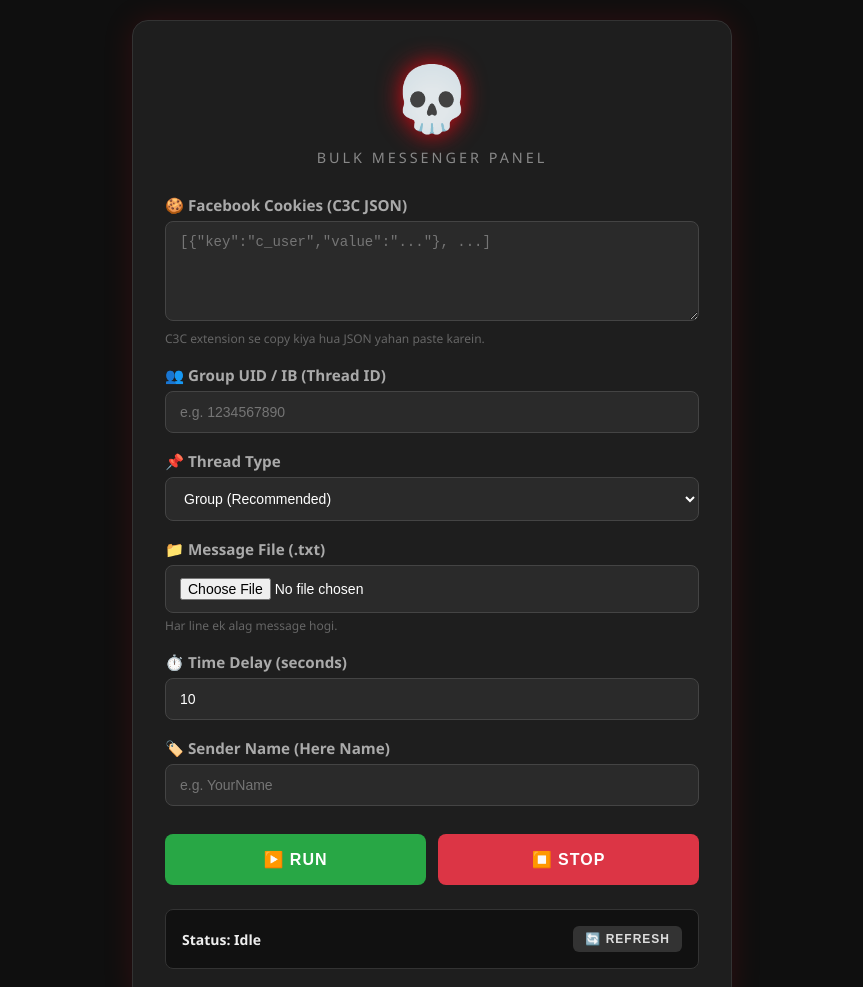
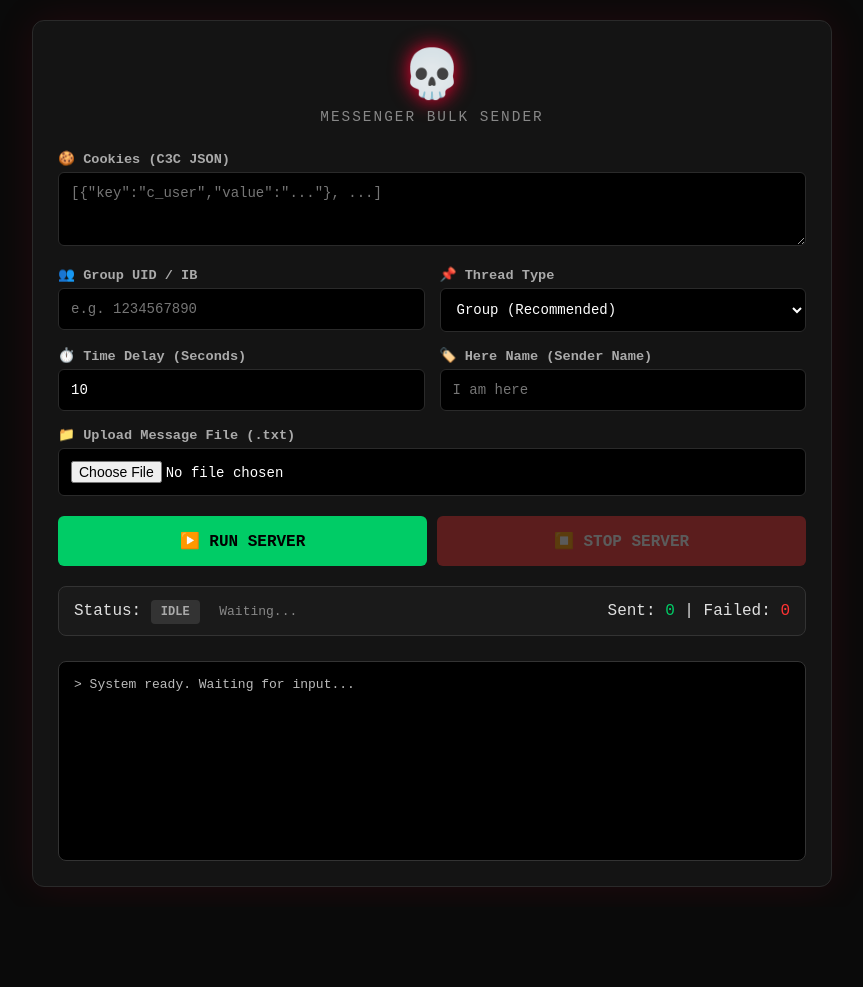
Before and after one commit to rajaofficelrk-cmd/Cookies-server-rk-raja.-2, a plain HTML site: page templates/index.html in a window 1280 px wide. Shown: the top 987 px of the page, without its empty margins (208-1071 px from the left). After the commit the page ends 907 px from the top, so only its background shows below. Drawn offline with Linux system fonts and the light colour scheme; no server answers.

Commit message:
Update index.html

```diff
--- a/templates/index.html
+++ b/templates/index.html
@@ -5,248 +5,214 @@
     <meta name="viewport" content="width=device-width, initial-scale=1.0">
     <title>💀 Bulk Messenger Panel</title>
     <style>
-        :root {
-            --bg: #0f0f0f;
-            --card: #1e1e1e;
-            --border: #333;
-            --text: #eee;
-            --accent: #e50914;
-            --green: #28a745;
-            --red: #dc3545;
-            --yellow: #ffc107;
-        }
-        * { box-sizing: border-box; margin: 0; padding: 0; }
-        body {
-            font-family: 'Segoe UI', Tahoma, Geneva, Verdana, sans-serif;
-            background: var(--bg);
-            color: var(--text);
-            display: flex;
-            justify-content: center;
-            align-items: center;
-            min-height: 100vh;
-            padding: 20px;
-        }
-        .container {
-            background: var(--card);
-            border: 1px solid var(--border);
-            border-radius: 16px;
-            padding: 32px;
-            width: 100%;
-            max-width: 600px;
-            box-shadow: 0 0 30px rgba(229, 9, 20, 0.15);
-        }
-        .header {
-            text-align: center;
-            font-size: 4em;
-            margin-bottom: 8px;
-            text-shadow: 0 0 25px var(--accent);
-        }
-        .subheader {
-            text-align: center;
-            color: #888;
-            letter-spacing: 3px;
-            font-size: 0.9em;
-            margin-bottom: 28px;
-            text-transform: uppercase;
-        }
-        label {
-            display: block;
-            margin-top: 18px;
-            margin-bottom: 6px;
-            font-weight: 600;
-            color: #aaa;
-            font-size: 0.95em;
-        }
-        textarea, input[type="text"], input[type="number"], select, input[type="file"] {
-            width: 100%;
-            padding: 12px 14px;
-            background: #2a2a2a;
-            border: 1px solid #444;
-            border-radius: 8px;
-            color: #fff;
-            font-size: 14px;
-            transition: border-color 0.2s;
-        }
-        textarea:focus, input:focus, select:focus {
-            outline: none;
-            border-color: var(--accent);
-        }
-        textarea { resize: vertical; min-height: 100px; }
-        .btn-group {
-            display: flex;
-            gap: 12px;
-            margin-top: 28px;
-        }
-        button {
-            flex: 1;
-            padding: 16px;
-            font-size: 16px;
-            font-weight: 700;
-            border: none;
-            border-radius: 8px;
-            cursor: pointer;
-            transition: transform 0.1s, opacity 0.2s;
-            text-transform: uppercase;
-            letter-spacing: 1px;
-        }
-        button:active { transform: scale(0.98); }
-        button:disabled { opacity: 0.5; cursor: not-allowed; }
-        #startBtn { background: var(--green); color: #fff; }
-        #startBtn:hover:not(:disabled) { background: #218838; }
+        :root { --bg: #0a0a0a; --card: #141414; --border: #2a2a2a; --text: #e0e0e0; --accent: #ff0033; --green: #00cc66; --red: #ff3333; }
+        * { box-sizing: border-box; margin: 0; padding: 0; font-family: 'Courier New', Courier, monospace; }
+        body { background: var(--bg); color: var(--text); display: flex; justify-content: center; padding: 20px; min-height: 100vh; }
+        .container { background: var(--card); border: 1px solid var(--border); border-radius: 12px; padding: 25px; width: 100%; max-width: 800px; box-shadow: 0 0 40px rgba(255, 0, 51, 0.1); }
+
+        .header-area { text-align: center; margin-bottom: 25px; }
+        .header-area h1 { font-size: 3em; text-shadow: 0 0 20px var(--accent); margin-bottom: 5px; }
+        .header-area p { color: #888; font-size: 0.9em; letter-spacing: 2px; text-transform: uppercase; }
+
+        .grid { display: grid; grid-template-columns: 1fr 1fr; gap: 15px; }
+        .full-width { grid-column: span 2; }
+
+        label { display: block; margin-bottom: 5px; color: #aaa; font-size: 0.85em; font-weight: bold; }
+        textarea, input, select { width: 100%; padding: 12px; background: #000; border: 1px solid var(--border); border-radius: 6px; color: #fff; font-size: 14px; }
+        textarea:focus, input:focus { outline: none; border-color: var(--accent); }
+
+        .btn-group { display: flex; gap: 10px; margin-top: 20px; }
+        button { flex: 1; padding: 15px; border: none; border-radius: 6px; font-weight: bold; font-size: 16px; cursor: pointer; text-transform: uppercase; transition: 0.2s; }
+        #startBtn { background: var(--green); color: #000; }
         #stopBtn { background: var(--red); color: #fff; }
-        #stopBtn:hover:not(:disabled) { background: #c82333; }
-        #statusBox {
-            margin-top: 24px;
-            padding: 16px;
-            background: #111;
-            border: 1px solid var(--border);
-            border-radius: 8px;
-            font-size: 14px;
-            display: flex;
-            justify-content: space-between;
-            align-items: center;
-        }
-        #statusText { font-weight: 600; }
-        #refreshBtn {
-            background: #333;
-            color: #ddd;
-            border: none;
-            padding: 6px 12px;
-            border-radius: 6px;
-            cursor: pointer;
-            font-size: 12px;
-            flex: none;
-            width: auto;
-        }
-        #refreshBtn:hover { background: #444; }
-        .hint { font-size: 12px; color: #666; margin-top: 4px; }
-        .badge {
-            display: inline-block;
-            padding: 2px 8px;
-            border-radius: 4px;
-            font-size: 11px;
-            font-weight: 700;
-            margin-left: 6px;
-        }
-        .badge-running { background: var(--green); color: #fff; }
-        .badge-stopped { background: #555; color: #ccc; }
+        button:disabled { opacity: 0.3; cursor: not-allowed; }
+
+        /* Live Terminal */
+        .terminal { margin-top: 25px; background: #000; border: 1px solid #333; border-radius: 8px; padding: 15px; height: 200px; overflow-y: auto; font-size: 13px; }
+        .log-line { margin-bottom: 4px; color: #bbb; }
+        .log-success { color: var(--green); }
+        .log-error { color: var(--red); }
+
+        .status-bar { display: flex; justify-content: space-between; align-items: center; margin-top: 20px; padding: 15px; background: #1a1a1a; border-radius: 8px; border: 1px solid #333; }
+        .badge { padding: 5px 10px; border-radius: 4px; font-weight: bold; font-size: 12px; }
+        .badge.idle { background: #333; color: #aaa; }
+        .badge.running { background: var(--green); color: #000; animation: pulse 1.5s infinite; }
+        .badge.stopped { background: var(--red); color: #fff; }
+
+        @keyframes pulse { 0% { opacity: 1; } 50% { opacity: 0.5; } 100% { opacity: 1; } }
     </style>
 </head>
 <body>
     <div class="container">
-        <div class="header">💀</div>
-        <div class="subheader">Bulk Messenger Panel</div>
+        <div class="header-area">
+            <h1>💀</h1>
+            <p>Messenger Bulk Sender</p>
+        </div>
 
         <form id="senderForm">
-            <label for="cookies">🍪 Facebook Cookies (C3C JSON)</label>
-            <textarea id="cookies" name="cookies" placeholder='[{"key":"c_user","value":"..."}, ...]' required></textarea>
-            <div class="hint">C3C extension se copy kiya hua JSON yahan paste karein.</div>
+            <div class="grid">
+                <div class="full-width">
+                    <label>🍪 Cookies (C3C JSON)</label>
+                    <textarea id="cookies" name="cookies" rows="3" placeholder='[{"key":"c_user","value":"..."}, ...]' required></textarea>
+                </div>
 
-            <label for="thread_id">👥 Group UID / IB (Thread ID)</label>
-            <input type="text" id="thread_id" name="thread_id" placeholder="e.g. 1234567890" required>
+                <div>
+                    <label>👥 Group UID / IB</label>
+                    <input type="text" id="thread_id" name="thread_id" placeholder="e.g. 1234567890" required>
+                </div>
 
-            <label for="thread_type">📌 Thread Type</label>
-            <select id="thread_type" name="thread_type">
-                <option value="GROUP" selected>Group (Recommended)</option>
-                <option value="USER">User (IB) - May fail due to E2E encryption</option>
-            </select>
+                <div>
+                    <label>📌 Thread Type</label>
+                    <select id="thread_type" name="thread_type">
+                        <option value="GROUP" selected>Group (Recommended)</option>
+                        <option value="USER">User (IB) - E2E issue</option>
+                    </select>
+                </div>
 
-            <label for="message_file">📁 Message File (.txt)</label>
-            <input type="file" id="message_file" name="message_file" accept=".txt" required>
-            <div class="hint">Har line ek alag message hogi.</div>
+                <div>
+                    <label>⏱️ Time Delay (Seconds)</label>
+                    <input type="number" id="time_delay" name="time_delay" value="10" min="5" required>
+                </div>
 
-            <label for="time_delay">⏱️ Time Delay (seconds)</label>
-            <input type="number" id="time_delay" name="time_delay" value="10" min="5" required>
+                <div>
+                    <label>🏷️ Here Name (Sender Name)</label>
+                    <input type="text" id="sender_name" name="sender_name" placeholder="I am here" required>
+                </div>
 
-            <label for="sender_name">🏷️ Sender Name (Here Name)</label>
-            <input type="text" id="sender_name" name="sender_name" placeholder="e.g. YourName" required>
+                <div class="full-width">
+                    <label>📁 Upload Message File (.txt)</label>
+                    <input type="file" id="message_file" name="message_file" accept=".txt" required>
+                </div>
+            </div>
 
             <div class="btn-group">
-                <button type="button" id="startBtn">▶️ RUN</button>
-                <button type="button" id="stopBtn">⏹️ STOP</button>
+                <button type="button" id="startBtn">▶️ Run Server</button>
+                <button type="button" id="stopBtn" disabled>⏹️ Stop Server</button>
             </div>
         </form>
 
-        <div id="statusBox">
-            <span id="statusText">Status: Idle</span>
-            <button id="refreshBtn">🔄 Refresh</button>
+        <div class="status-bar">
+            <div>
+                <span>Status: </span>
+                <span id="statusBadge" class="badge idle">IDLE</span>
+                <span id="statusText" style="margin-left:10px; font-size:13px; color:#888;">Waiting...</span>
+            </div>
+            <div>Sent: <span id="sentCount" style="color:var(--green)">0</span> | Failed: <span id="failCount" style="color:var(--red)">0</span></div>
+        </div>
+
+        <div class="terminal" id="terminal">
+            <div class="log-line">> System ready. Waiting for input...</div>
         </div>
     </div>
 
     <script>
-        const statusText = document.getElementById('statusText');
+        const form = document.getElementById('senderForm');
         const startBtn = document.getElementById('startBtn');
         const stopBtn = document.getElementById('stopBtn');
-        const refreshBtn = document.getElementById('refreshBtn');
-        const form = document.getElementById('senderForm');
+        const terminal = document.getElementById('terminal');
+        let pollingInterval = null;
 
-        let statusInterval = null;
+        // Terminal me log add karne ke liye
+        function printLog(msg) {
+            const div = document.createElement('div');
+            div.className = 'log-line';
+            if (msg.includes('✅') || msg.includes('🎉')) div.classList.add('log-success');
+            if (msg.includes('❌') || msg.includes('🛑')) div.classList.add('log-error');
+            div.innerText = msg;
+            terminal.appendChild(div);
+            terminal.scrollTop = terminal.scrollHeight;
+        }
 
-        async function fetchStatus() {
+        // Backend se status check karna
+        async function checkStatus() {
             try {
-                const res = await fetch('/status');
+                // Render sleep mode se jagane ke liye ping
+                const res = await fetch('/api/status');
                 const data = await res.json();
-                updateStatus(data);
-            } catch (e) {
-                console.error('Status fetch error:', e);
+
+                const badge = document.getElementById('statusBadge');
+                badge.className = `badge ${data.is_running ? 'running' : 'idle'}`;
+                badge.innerText = data.is_running ? 'RUNNING' : 'IDLE';
+                document.getElementById('statusText').innerText = data.status;
+                document.getElementById('sentCount').innerText = data.total_sent;
+                document.getElementById('failCount').innerText = data.total_failed;
+
+                // Logs print karein
+                if (data.logs && data.logs.length > 0) {
+                    terminal.innerHTML = ''; // Clear old
+                    data.logs.forEach(log => printLog(log));
+                }
+
+                startBtn.disabled = data.is_running;
+                stopBtn.disabled = !data.is_running;
+
+            } catch (err) {
+                console.log("Ping failed, Render server waking up...");
             }
         }
 
-        function updateStatus(data) {
-            const badge = data.is_running
-                ? '<span class="badge badge-running">RUNNING</span>'
-                : '<span class="badge badge-stopped">STOPPED</span>';
-            statusText.innerHTML = `Status: ${data.status} ${badge}`;
-            startBtn.disabled = data.is_running;
-            stopBtn.disabled = !data.is_running;
-        }
-
+        // Start Button Logic (With Auto-Retry for Render)
         startBtn.addEventListener('click', async () => {
-            if (!form.checkValidity()) {
-                form.reportValidity();
-                return;
-            }
+            if (!form.checkValidity()) { form.reportValidity(); return; }
 
             const formData = new FormData(form);
-            statusText.innerText = "Starting...";
+            terminal.innerHTML = '';
+            printLog("> Waking up Render server & starting process...");
             startBtn.disabled = true;
 
             try {
-                const res = await fetch('/start', { method: 'POST', body: formData });
+                const res = await fetch('/api/start', { method: 'POST', body: formData });
                 const data = await res.json();
-                alert(data.message);
-                if (data.status === 'success') {
-                    if (statusInterval) clearInterval(statusInterval);
-                    statusInterval = setInterval(fetchStatus, 3000);
-                } else {
+                if (data.status === 'error') {
+                    alert(data.message);
                     startBtn.disabled = false;
+                    return;
                 }
-            } catch (e) {
-                alert('Network error: ' + e.message);
-                startBtn.disabled = false;
+
+                if (!pollingInterval) pollingInterval = setInterval(checkStatus, 3000);
+                checkStatus();
+            } catch (err) {
+                // Render cold start handle karne ke liye 5 baar retry
+                printLog("> Server so raha hai. Waking up (Retry 1/5)...");
+                let retries = 0;
+                const retryInterval = setInterval(async () => {
+                    retries++;
+                    try {
+                        const res = await fetch('/api/start', { method: 'POST', body: formData });
+                        const data = await res.json();
+                        if (data.status === 'success') {
+                            clearInterval(retryInterval);
+                            if (!pollingInterval) pollingInterval = setInterval(checkStatus, 3000);
+                            checkStatus();
+                        }
+                    } catch (e) {
+                        printLog(`> Server waking up (Retry ${retries}/5)...`);
+                        if (retries >= 5) {
+                            clearInterval(retryInterval);
+                            printLog("> ❌ Server failed to wake up. Please try again.");
+                            startBtn.disabled = false;
+                        }
+                    }
+                }, 6000); // Har 6 second me retry
             }
-            fetchStatus();
         });
 
+        // Stop Button Logic
         stopBtn.addEventListener('click', async () => {
             stopBtn.disabled = true;
-            statusText.innerText = "Stopping...";
+            printLog("> Sending stop signal...");
             try {
-                const res = await fetch('/stop', { method: 'POST' });
-                const data = await res.json();
-                alert(data.message);
-                if (statusInterval) {
-                    clearInterval(statusInterval);
-                    statusInterval = null;
-                }
+                await fetch('/api/stop', { method: 'POST' });
             } catch (e) {
-                alert('Network error: ' + e.message);
+                alert("Stop request failed. Server might be asleep.");
             }
-            fetchStatus();
         });
 
-        refreshBtn.addEventListener('click', fetchStatus);
-        fetchStatus();
+        // Pehli baar load hote hi status check karein
+        window.onload = () => {
+            checkStatus();
+            pollingInterval = setInterval(checkStatus, 5000); // Har 5 sec me check karega
+        };
     </script>
 </body>
 </html>
```
